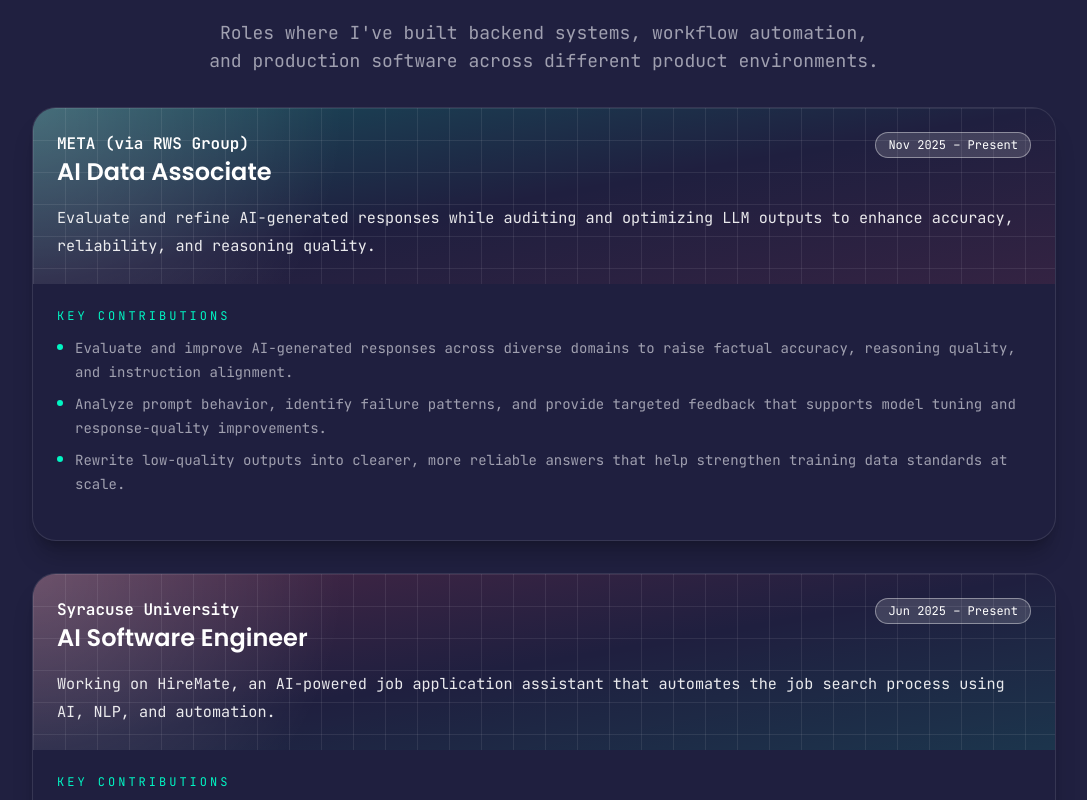
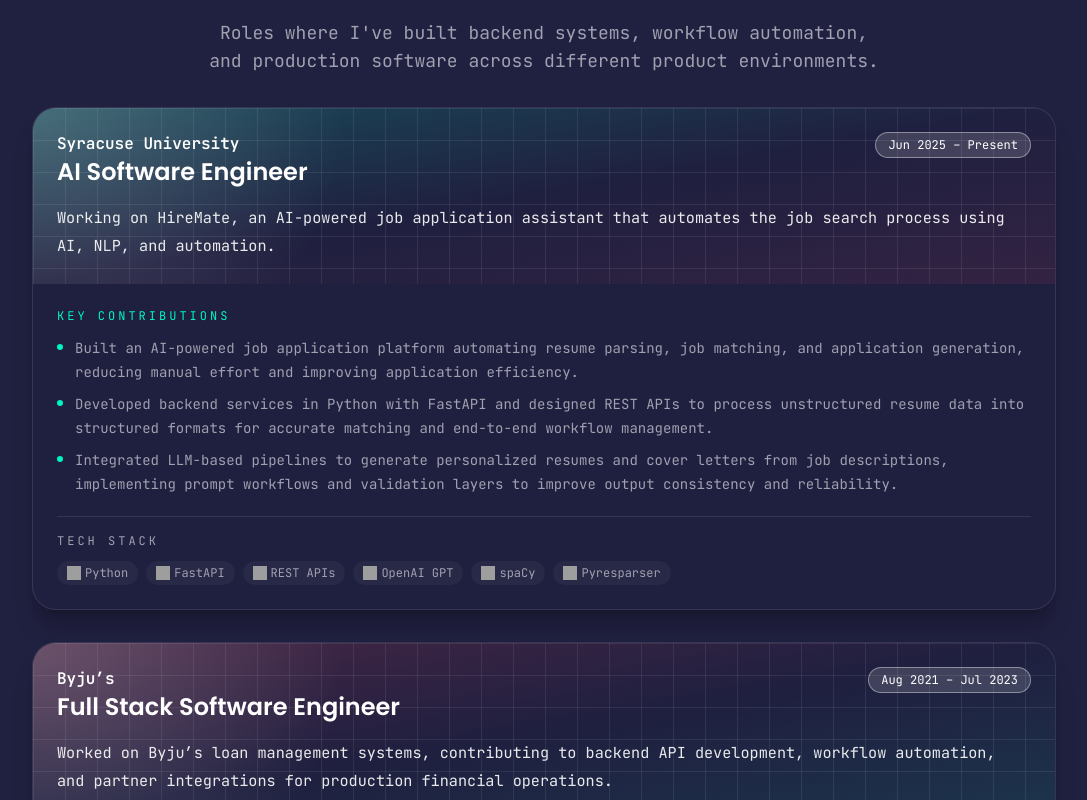
Before and after one commit to vinuthBabu01/portfolio-new, a React (Vite) app: page / in a window 1280 px wide. Shown: the part 3360-4160 px from the top of the page, without its empty margins (96-1183 px from the left). Built offline with nearby package versions, Linux system fonts and the light colour scheme; grey boxes are pictures that could not be loaded.

Commit message:
updated experience

```diff
--- a/src/data/portfolioData.jsx
+++ b/src/data/portfolioData.jsx
@@ -204,19 +204,19 @@
 
 
 export const experience = [
+// Contract Role and doesnt align with the profile - so not showcasing on profilr
+  // {
+  //   role: 'AI Data Associate',
+  //   organization: 'META (via RWS Group)',
+  //   duration: 'Nov 2025 – Present',
+  //   description: 'Evaluate and refine AI-generated responses while auditing and optimizing LLM outputs to enhance accuracy, reliability, and reasoning quality.',
+  //   points: [
+  //     'Evaluate and improve AI-generated responses across diverse domains to raise factual accuracy, reasoning quality, and instruction alignment.',
+  //     'Analyze prompt behavior, identify failure patterns, and provide targeted feedback that supports model tuning and response-quality improvements.',
+  //     'Rewrite low-quality outputs into clearer, more reliable answers that help strengthen training data standards at scale.'
+  //   ],
 
-  {
-    role: 'AI Data Associate',
-    organization: 'META (via RWS Group)',
-    duration: 'Nov 2025 – Present',
-    description: 'Evaluate and refine AI-generated responses while auditing and optimizing LLM outputs to enhance accuracy, reliability, and reasoning quality.',
-    points: [
-      'Evaluate and improve AI-generated responses across diverse domains to raise factual accuracy, reasoning quality, and instruction alignment.',
-      'Analyze prompt behavior, identify failure patterns, and provide targeted feedback that supports model tuning and response-quality improvements.',
-      'Rewrite low-quality outputs into clearer, more reliable answers that help strengthen training data standards at scale.'
-    ],
-
-  },
+  // },
 
  {
     role: 'AI Software Engineer',
```
